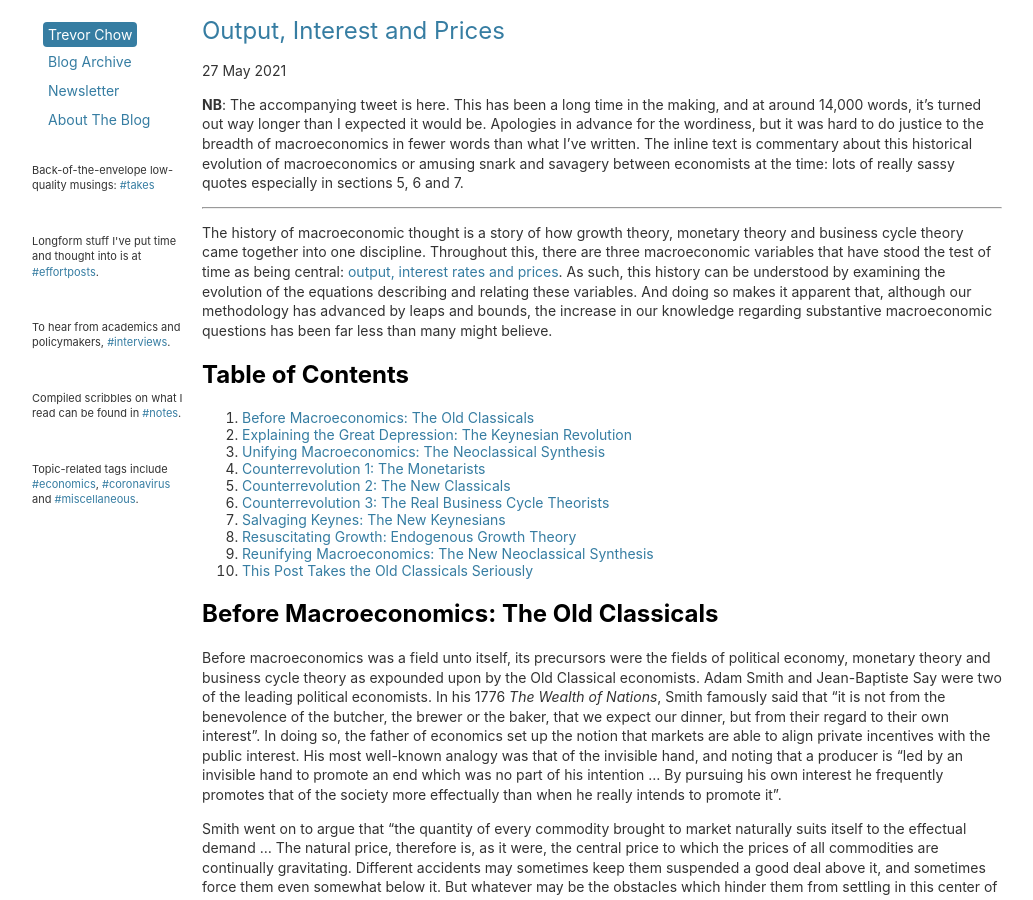
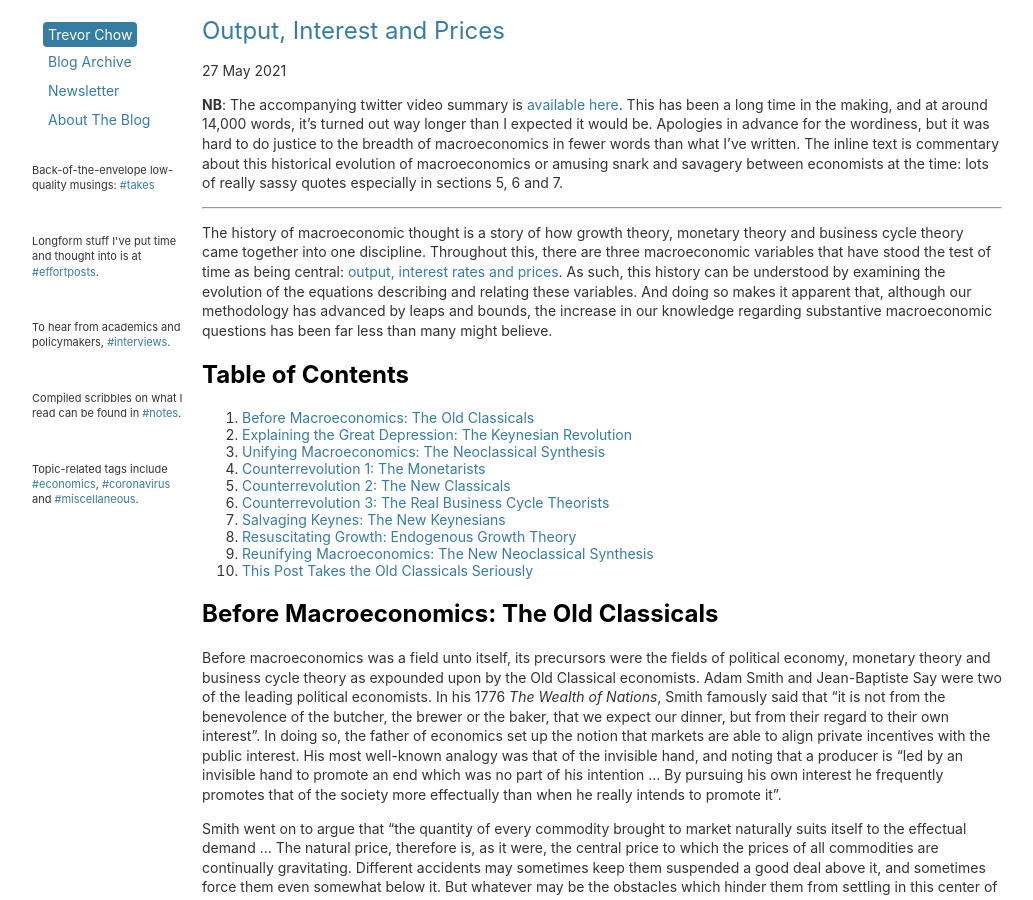
Before and after one commit to tmychow/tmychow.github.io, a Jekyll site: the page built from _posts/2021-05-27-output-interest-and-prices.md, in a window 1280 px wide and 900 px high. Shown: the whole window, without its empty margins (28-1061 px from the left). Built offline with Jekyll 4.4.1, drawn with Linux system fonts in a browser that asks for light colours; formulas are drawn with MathJax 3.

Commit message:
Update 2021-05-27-output-interest-and-prices.md

```diff
--- a/_posts/2021-05-27-output-interest-and-prices.md
+++ b/_posts/2021-05-27-output-interest-and-prices.md
@@ -5,7 +5,7 @@ date: 2021-05-27
 tags: economics effortposts
 ---
 
-**NB**: The accompanying tweet is here. This has been a long time in the making, and at around 14,000 words, it's turned out way longer than I expected it would be. Apologies in advance for the wordiness, but it was hard to do justice to the breadth of macroeconomics in fewer words than what I've written. The inline text is commentary about this historical evolution of macroeconomics or amusing snark and savagery between economists at the time: lots of really sassy quotes especially in sections 5, 6 and 7.
+**NB**: The accompanying twitter video summary is [available here](https://twitter.com/tmychow/status/1398017859834482689). This has been a long time in the making, and at around 14,000 words, it's turned out way longer than I expected it would be. Apologies in advance for the wordiness, but it was hard to do justice to the breadth of macroeconomics in fewer words than what I've written. The inline text is commentary about this historical evolution of macroeconomics or amusing snark and savagery between economists at the time: lots of really sassy quotes especially in sections 5, 6 and 7.
 
 -----
 
```
